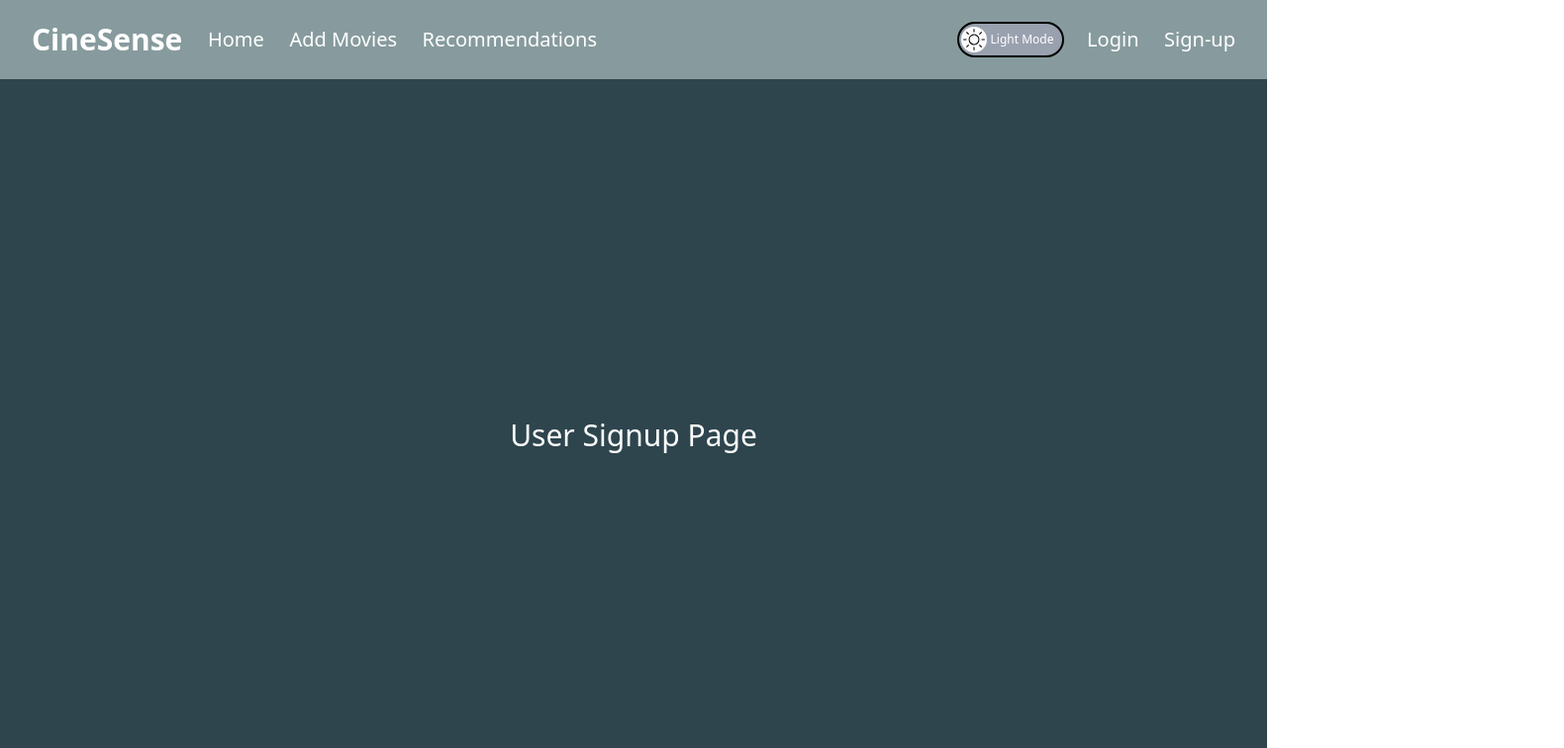
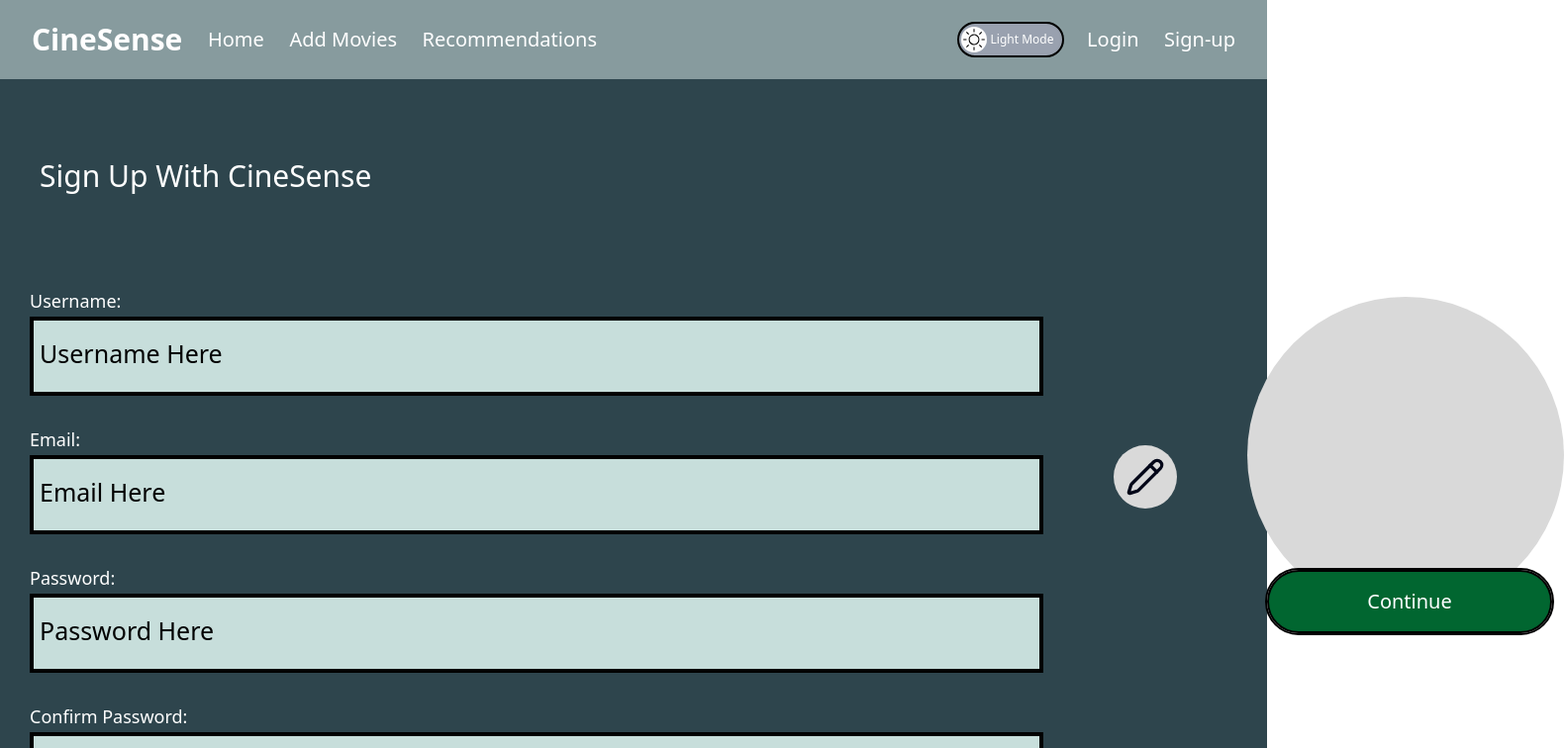
Before and after one commit to Vchen7629/CineSense, a React app in the folder frontend/: page /signup in a window 1280 px wide. Shown: the top 756 px of the page at 99% size, 1580 px wide, since content can reach past the window. Built offline with nearby package versions, Linux system fonts and the light colour scheme; the HTML template or start-up script is replaced by a standard one.

Commit message:
Finished the SignUpPage

```diff
--- a/frontend/src/features/user/pages/SignUpPage.tsx
+++ b/frontend/src/features/user/pages/SignUpPage.tsx
@@ -1,12 +1,51 @@
 import Header from "@/features/navbar/components/Header";
+import { PencilIcon } from "lucide-react";
 
 export default function SignUpPage() {
-    return (
-        <main>
-            <Header/>
-            <div className="flex h-[90vh] w-full justify-center items-center ">
-                <p className="text-white text-3xl"> User Signup Page </p>
-            </div>
-        </main>
-    )
+  return (
+    <main className="bg-[#2E454D] min-h-screen">
+      <Header />
+
+      <div className="px-10">
+        <p className="mt-20 text-white text-3xl">Sign Up With CineSense</p>
+      </div>
+
+      <div className="bg-[#D9D9D9] h-[20rem] w-[20rem] rounded-full absolute top-[300px] ml-[1260px]" />
+
+      <div className="flex bg-[#D9D9D9] h-[4rem] w-[4rem] rounded-full absolute top-[450px] ml-[1125px] items-center justify-center " >
+        <PencilIcon size = {40}/>
+      </div>
+
+
+      <p className="absolute top-[650px] ml-[1355px] text-white text-3xl">Username</p>
+
+      <p className="absolute top-[290px] ml-[30px] text-white text-lg">Username:</p>
+      <div className="bg-[#C7DEDB] h-[5rem] w-[64rem] absolute top-80 ml-[30px] border-4 border-[#000000]">
+        <p className="text-black text-[25px] ml-[6px] mt-[15px]">Username Here</p>
+      </div>
+
+      <p className="absolute top-[430px] ml-[30px] text-white text-lg">Email:</p>
+      <div className="bg-[#C7DEDB] h-[5rem] w-[64rem] absolute top-115 ml-[30px] border-4 border-[#000000]">
+        <p className="text-black text-[25px] ml-[6px] mt-[15px]">Email Here</p>
+      </div>
+
+      <p className="absolute top-[570px] ml-[30px] text-white text-lg">Password:</p>
+      <div className="bg-[#C7DEDB] h-[5rem] w-[64rem] absolute top-150 ml-[30px] border-4 border-[#000000]">
+        <p className="text-black text-[25px] ml-[6px] mt-[15px]">Password Here</p>
+      </div>
+
+      <p className="absolute top-[710px] ml-[30px] text-white text-lg">Confirm Password:</p>
+      <div className="bg-[#C7DEDB] h-[5rem] w-[64rem] absolute top-185 ml-[30px] border-4 border-[#000000]">
+        <p className="text-black text-[25px] ml-[6px] mt-[15px]">Confirm Password</p>
+      </div>
+
+      <button
+        onClick={() => alert("Confirm Continue Clicked!")}
+        className="absolute bottom-40 left-320 px-8 py-4 !bg-green-800 text-white text-xl font-medium w-72 border-2 border-black"
+        style={{ outline: '2px solid black', outlineOffset: '0px', borderRadius: '9999px' }}
+      >
+        Continue
+      </button>
+    </main>
+  );
 }
```
Also changed, not shown: 1 other file (tests, documents, lock files or other folders).
